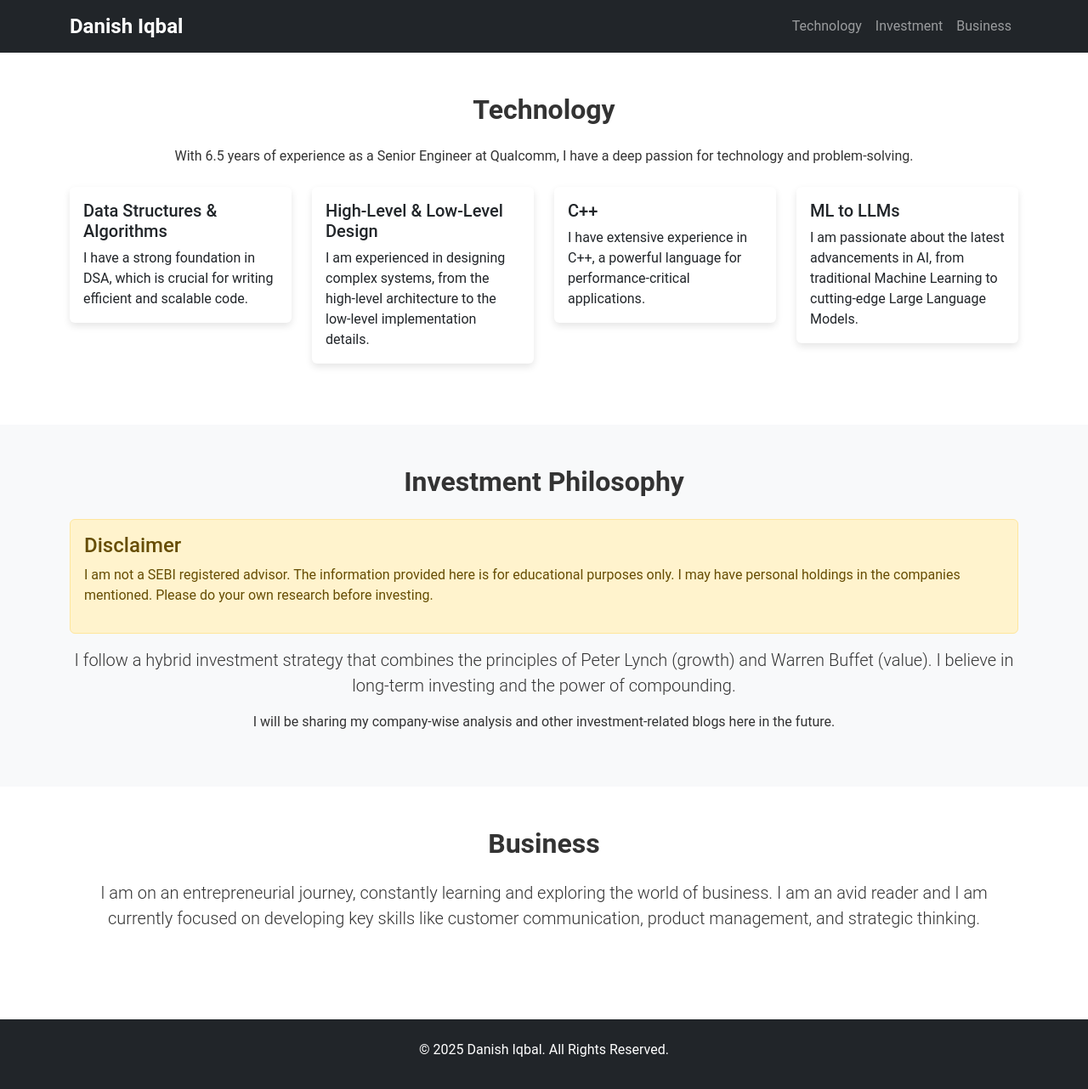
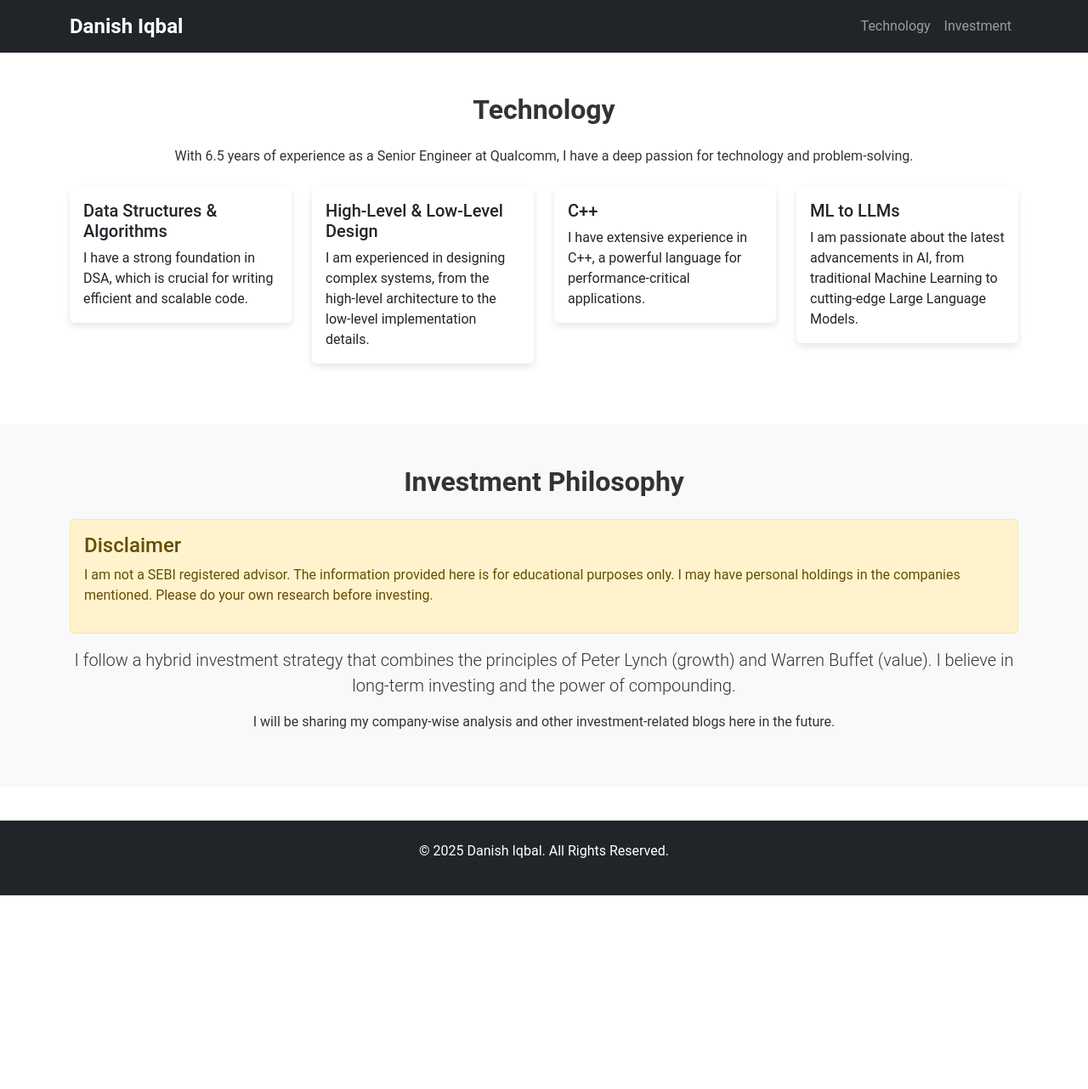
Before and after one commit to danishiqbal-11/portfolio, a React (Create React App) app: page / in a window 1280 px wide. Shown: the top 1282 px of the page at 85% size. After the commit the page ends 1054 px from the top, so only its background shows below. Built offline with nearby package versions, Linux system fonts and the light colour scheme.

Commit message:
Hide Business section

```diff
--- a/package.json
+++ b/package.json
@@ -2,6 +2,7 @@
   "name": "portfolio",
   "version": "0.1.0",
   "private": true,
+  "homepage": ".",
   "dependencies": {
     "@testing-library/dom": "^10.4.1",
     "@testing-library/jest-dom": "^6.9.1",
--- a/src/App.js
+++ b/src/App.js
@@ -13,7 +13,7 @@ function App() {
       <main>
         <Technology />
         <Investment />
-        <Business />
+        {/* <Business /> */}
       </main>
       <Footer />
     </div>
--- a/src/components/Header.js
+++ b/src/components/Header.js
@@ -12,7 +12,6 @@ const Header = () => {
           <Nav className="ms-auto">
             <Nav.Link href="#technology">Technology</Nav.Link>
             <Nav.Link href="#investment">Investment</Nav.Link>
-            <Nav.Link href="#business">Business</Nav.Link>
           </Nav>
         </Navbar.Collapse>
       </Container>
```
Also changed, not shown: commit_message.txt (added).
